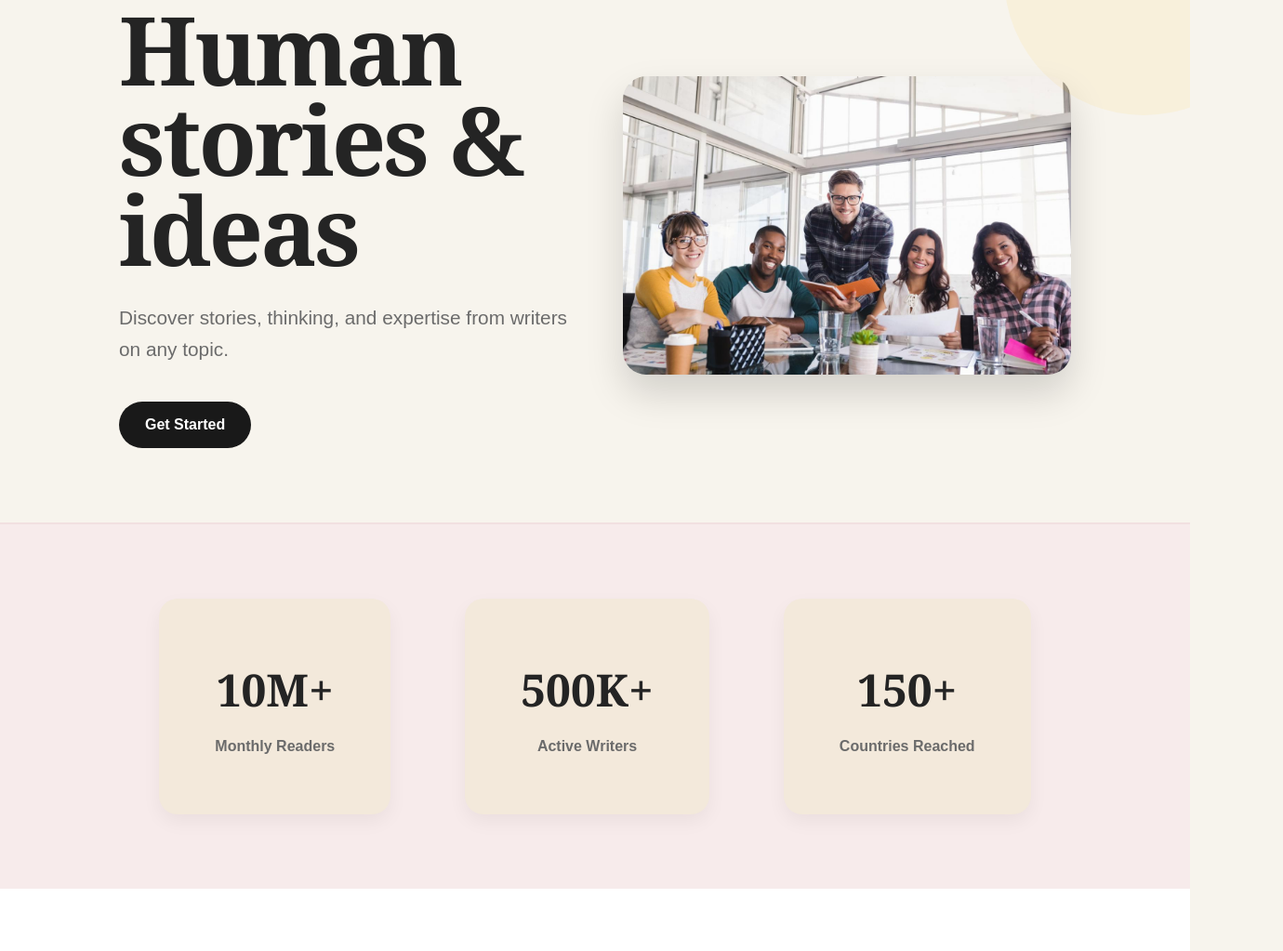
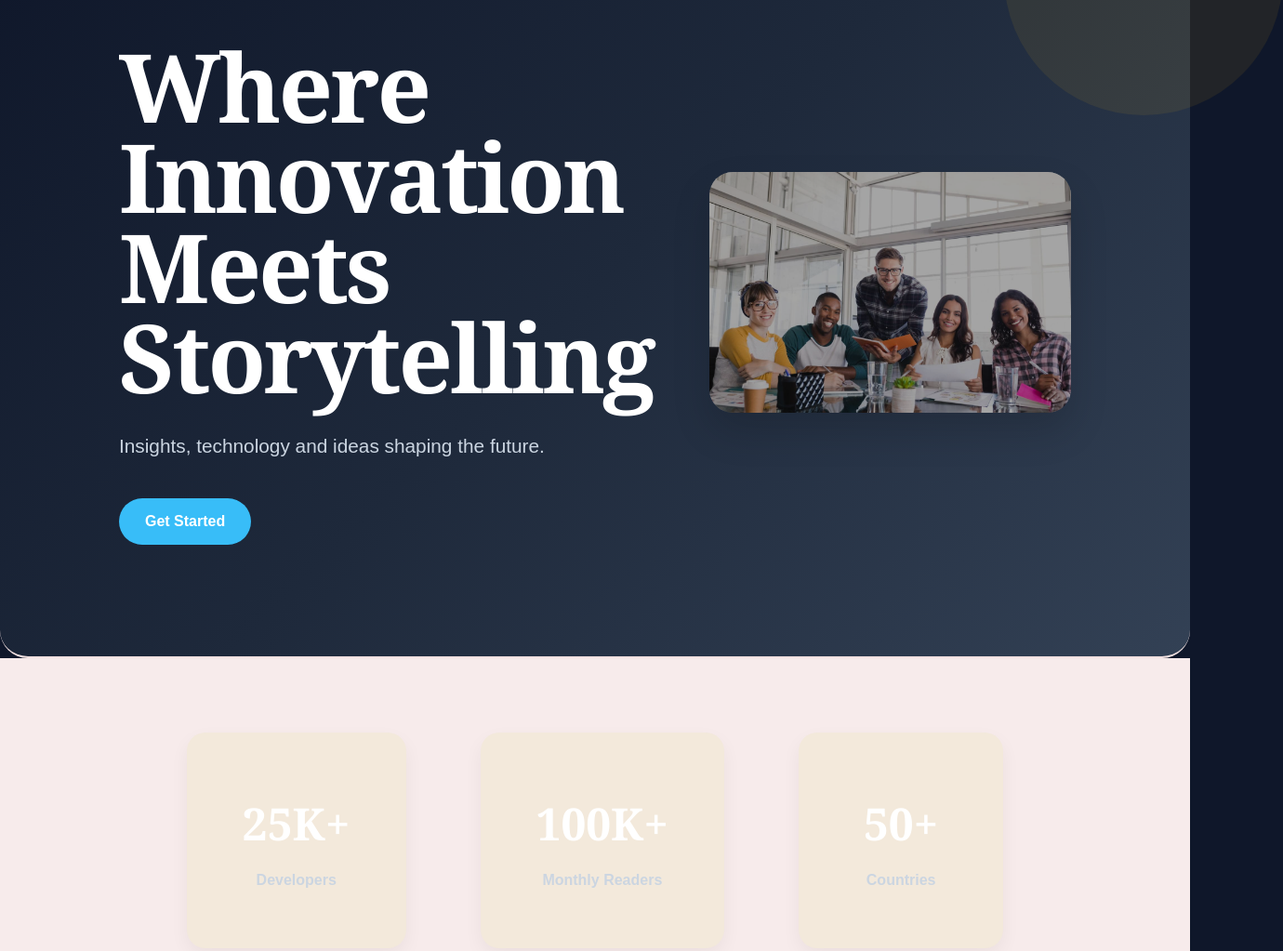
Before and after one commit to group1betechified/group1-betechified-frontend-capstone-project, a plain HTML site: page index2.html in a window 1280 px wide. Shown: the part 187-1210 px from the top of the page at 93% size, 1380 px wide, since content can reach past the window. Drawn offline with nearby package versions, Linux system fonts and the light colour scheme.

Commit message:
modified index3.html and style3.css to be slight vary from index,html and style.css

```diff
--- a/index2.html
+++ b/index2.html
@@ -12,12 +12,12 @@
       name="keywords"
       content="writing, blogging, stories, articles, community, reading"
     />
-    <link rel="stylesheet" href="style.css" />
+    <link rel="stylesheet" href="style2.css" />
     <link
       rel="stylesheet"
       href="https://fonts.googleapis.com/css2?family=Material+Symbols+Outlined"
     />
-    <title>Grp-1-BeTechiFied Landing Page</title>
+    <title>Grp-1-BeTechiFied Tech Edition</title>
   </head>
 
   <body>
@@ -58,10 +58,10 @@
       <!--===========HERO SECTION============-->
       <section class="hero-section">
         <div class="hero-text">
-          <h1>Human stories & ideas</h1>
+          <h1>Where Innovation Meets Storytelling</h1>
 
           <p>
-            Discover stories, thinking, and expertise from writers on any topic.
+            Insights, technology and ideas shaping the future.
           </p>
 
           <a href="#membership" class="get-started-btn">Get Started</a>
@@ -79,18 +79,18 @@
 
       <section class="statistics-section">
         <div class="stat-card">
-          <h2>10M+</h2>
+          <h2>25K+</h2>
+          <p>Developers</p>
+        </div>
+
+        <div class="stat-card">
+          <h2>100K+</h2>
           <p>Monthly Readers</p>
         </div>
 
         <div class="stat-card">
-          <h2>500K+</h2>
-          <p>Active Writers</p>
-        </div>
-
-        <div class="stat-card">
-          <h2>150+</h2>
-          <p>Countries Reached</p>
+          <h2>50+</h2>
+          <p>Countries</p>
         </div>
       </section>
 
--- a/style2.css
+++ b/style2.css
@@ -1,17 +1,12 @@
 /* =========================================================
    COLOR VARIABLES
    ========================================================= */
-
-:root {
-  --primary-color: #242424;
-
-  --accent-color: #ffc017;
-
-  --background-color: #f7f4ed;
-
-  --white: #ffffff;
-
-  --text-light: #6b6b6b;
+:root{
+  --primary-color:#ffffff;
+  --accent-color:#38bdf8;
+  --background-color:#0f172a;
+  --white:#ffffff;
+  --text-light:#cbd5e1;
 }
 
 /* =========================================================
@@ -69,8 +64,8 @@
 
 body {
   font-family: Arial, sans-serif;
-  background-color: #f7f4ed;
-  color: #242424;
+  background:#0f172a;
+  color:white;
   line-height: 1.6;
 }
 
@@ -147,6 +142,15 @@ section {
   margin: 0 auto;
 }
 
+/*Grid Cards*/
+.feature-card,
+.article-card,
+.testimonial-card,
+.stat-card{
+  background:#1e293b;
+  color:white;
+}
+
 /* =========================================================
    HEADINGS
    ========================================================= */
@@ -210,7 +214,8 @@ p {
 .cta-btn {
   display: inline-block;
 
-  background-color: #191919;
+  background:#38bdf8;
+
   color: #ffffff;
 
   padding: 12px 28px;
@@ -295,7 +300,7 @@ nav {
 
 header,
 nav {
-  background-color: var(--white);
+  background:#111827;
 }
 
 /* =========================================================
@@ -441,8 +446,25 @@ scroll-behavior:smooth;
   gap: 60px;
 
   min-height: 60vh;
+
   border-bottom: 2px solid #f1e0e0;
+
+  position: relative;
+
+  background:
+  linear-gradient(
+  135deg,
+  #0f172a,
+  #1e293b,
+  #334155
+  );
+
+  border-radius:30px;
+
+  padding:120px 10%;
 }
+
+
 
 /*
   flex: 1
@@ -499,12 +521,12 @@ scroll-behavior:smooth;
   box-shadow: 0 20px 40px rgba(0, 0, 0, 0.15);
 }
 
-
+/*
 .hero-section{
 position:relative;
 overflow:hidden;
 }
-
+*/
 
 .hero-section::before{
 content:"";
@@ -517,6 +539,21 @@ background:rgba(255,192,23,.08);
 border-radius:50%;
 }
 
+
+
+/*Dark overlay:*/
+
+.hero-image{
+  position:relative;
+}
+
+.hero-image::after{
+  content:"";
+  position:absolute;
+  inset:0;
+  background:rgba(0,0,0,.35);
+  border-radius:25px;
+}
 
 /* =========================================================
    STATISTICS SECTION
```
Also changed, not shown: index3.html (+6 -5 lines).
